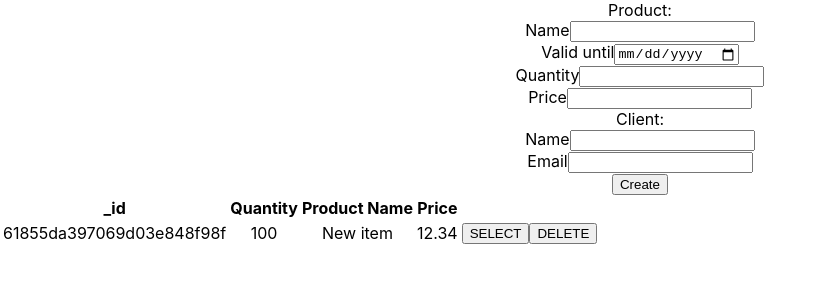
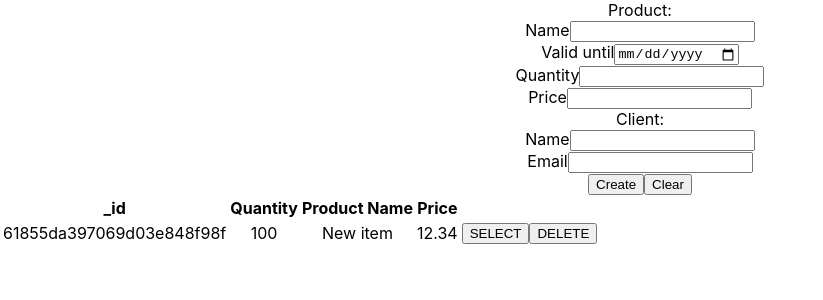
Before and after one commit to gmcerqueira/abm_stock_lexart_labs_front, a React (Create React App) app: page / in a window 1280 px wide. Shown: the top 300 px of the page, without its empty margins (0-823 px from the left). Built offline with nearby package versions, Linux system fonts and the light colour scheme.

Commit message:
clear form function

```diff
--- a/src/components/ProductForm.jsx
+++ b/src/components/ProductForm.jsx
@@ -9,9 +9,8 @@ const ProductForm = () => {
     handleNewProductChange,
     handleNewClientChange,
     handleNewStockItemChange,
-    NewProduct,
-    NewClient,
     NewStockItem,
+    resetItemInicialState,
   } = useContext(StockContext);
   return (
     <form>
@@ -59,6 +58,9 @@ const ProductForm = () => {
       <button type="button" onClick={submitStockItem}>
         Create
       </button>
+      <button type="button" onClick={resetItemInicialState}>
+        Clear
+      </button>
     </form>
   );
 };
--- a/src/components/StockList.jsx
+++ b/src/components/StockList.jsx
@@ -30,7 +30,6 @@ const StockList = () => {
                 onClick={({ target }) => getStockItem(target.id)}
               >
                 SELECT
-
               </button>
               <button
                 id={_id}
--- a/src/context/StockProvider.jsx
+++ b/src/context/StockProvider.jsx
@@ -27,6 +27,10 @@ const StockProvider = ({ children }) => {
   };
   const [NewStockItem, setNewStockItem] = useState(itemInicialState);
   const [Error, setError] = useState(false);
+
+  const resetItemInicialState = () => {
+    setNewStockItem(itemInicialState);
+  };
 
   const getStock = async () => {
     setStock([{ _id: '61855da397069d03e848f98f', ...newItem }]);
@@ -136,15 +140,14 @@ const StockProvider = ({ children }) => {
   const context = {
     Stock,
     Error,
+    NewStockItem,
     getStockItem,
     submitStockItem,
     deleteStockItem,
     handleNewProductChange,
     handleNewClientChange,
     handleNewStockItemChange,
-    NewProduct,
-    NewClient,
-    NewStockItem,
+    resetItemInicialState,
   };
 
   return (
```
